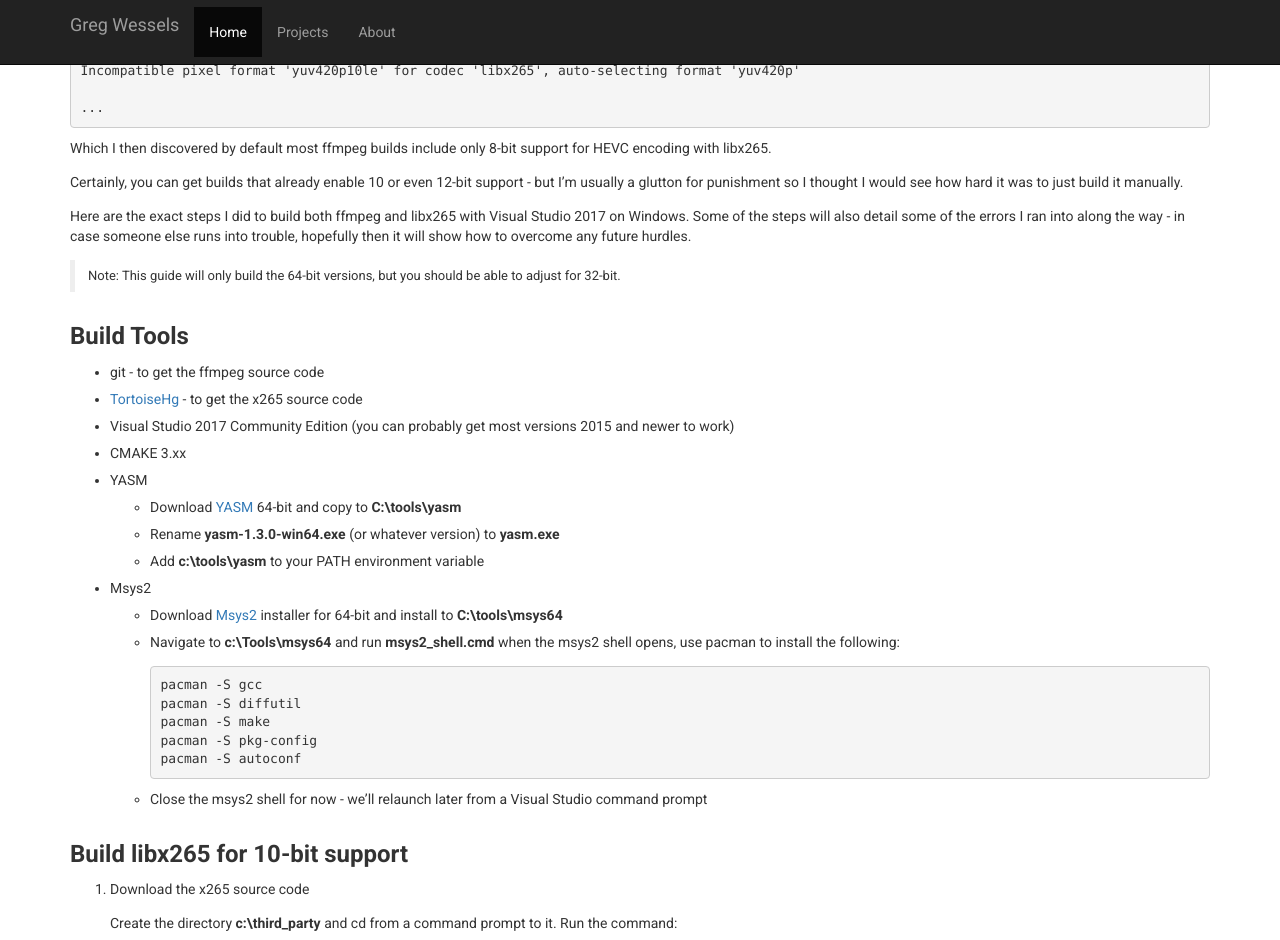
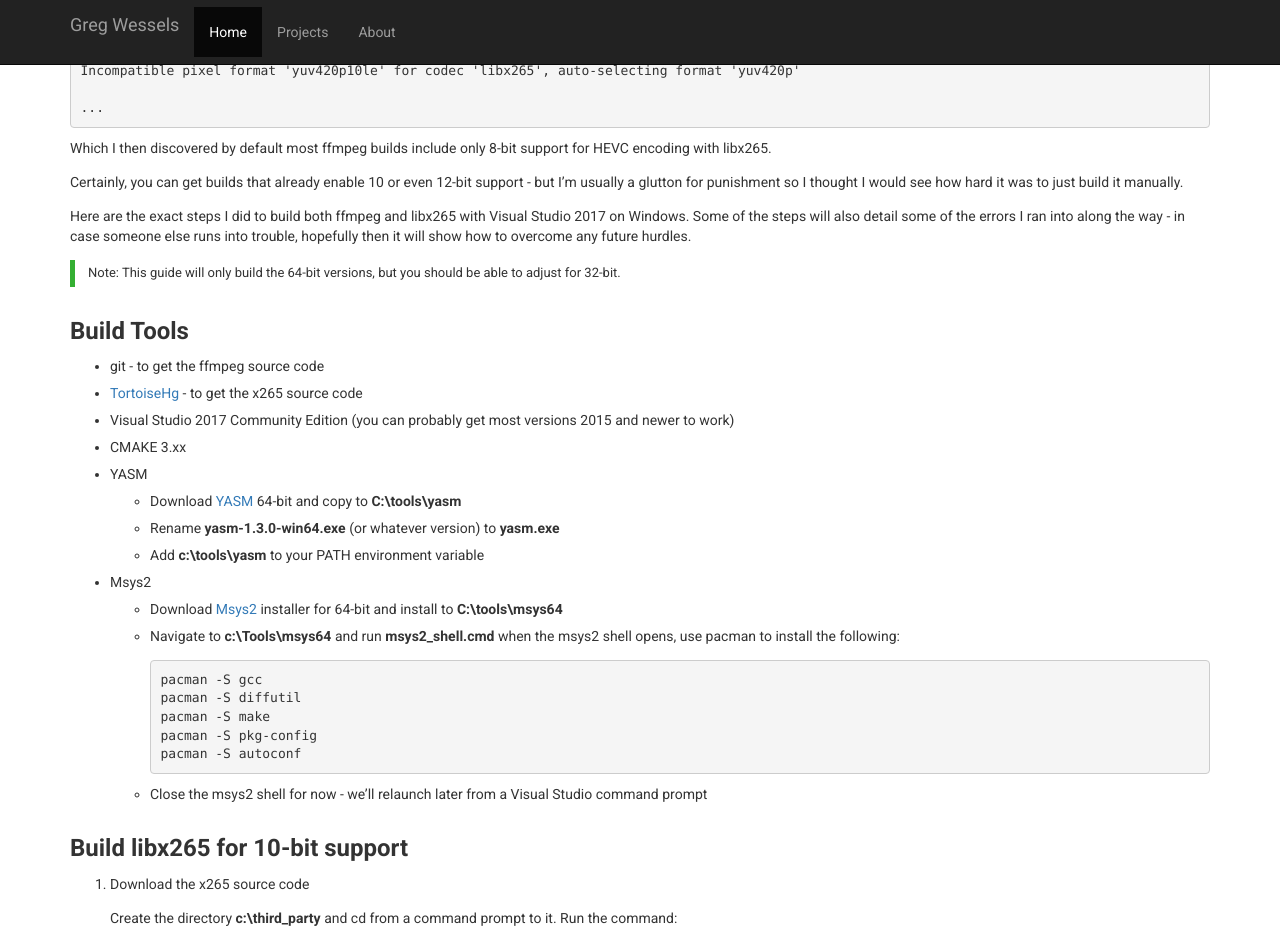
Before and after one commit to wesselsga/wesselsga.github.io, a Jekyll site: the page built from _posts/2017-10-27-ffmpeg-x265.md, in a window 1280 px wide and 1400 px high, scrolled down 229 px. Shown: the top 940 px of the window. Built offline with Jekyll 4.4.1, drawn with Linux system fonts in a browser that asks for light colours.

Commit message:
Update screen.css

```diff
--- a/style/screen.css
+++ b/style/screen.css
@@ -27,7 +27,9 @@
 
 blockquote{
  font-size:13px;
- padding:0.5em 1em;
+ padding:0.3em 1em;
+ border-color:#34af32
+
 }
 
 p{
```
